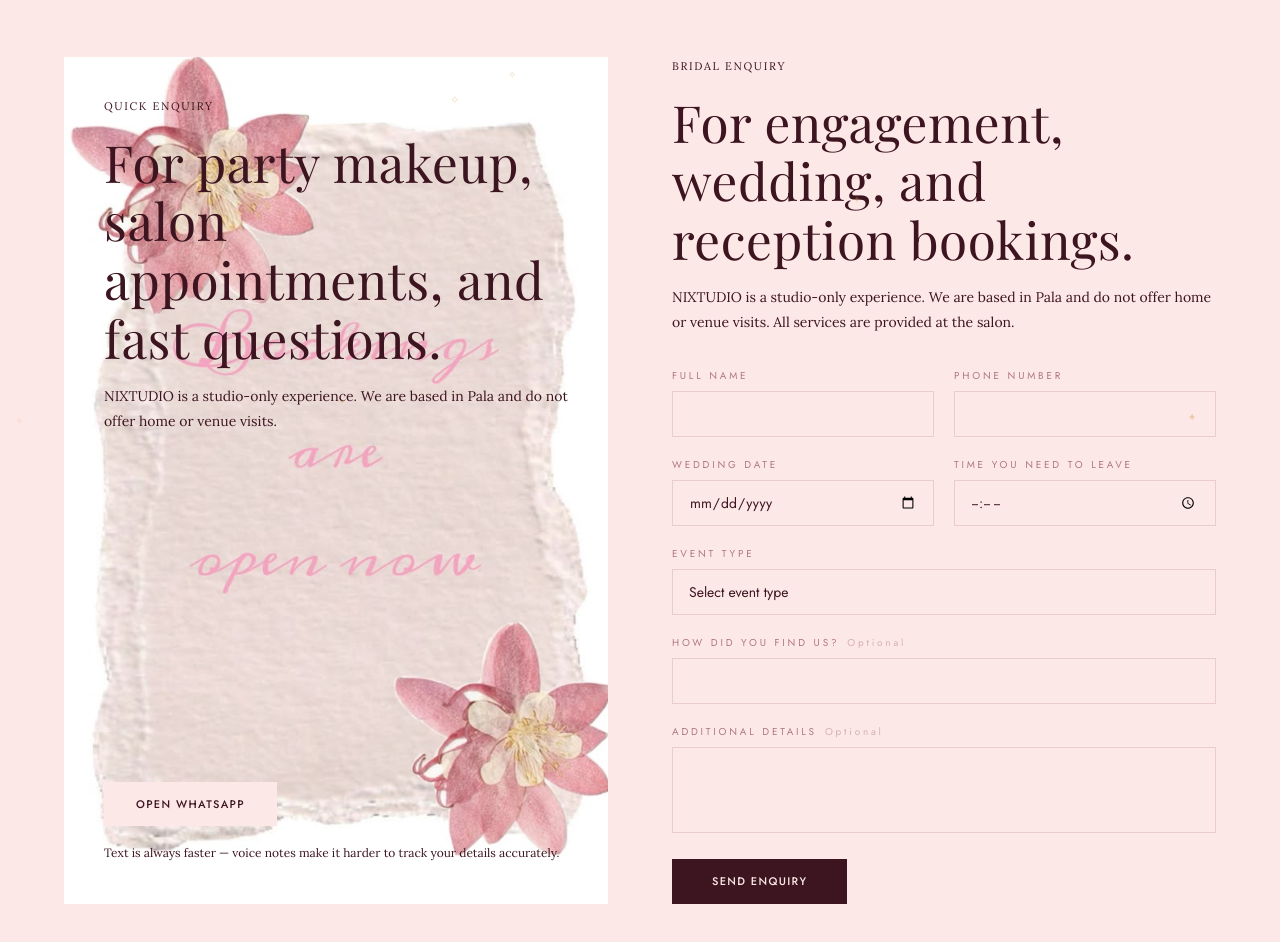
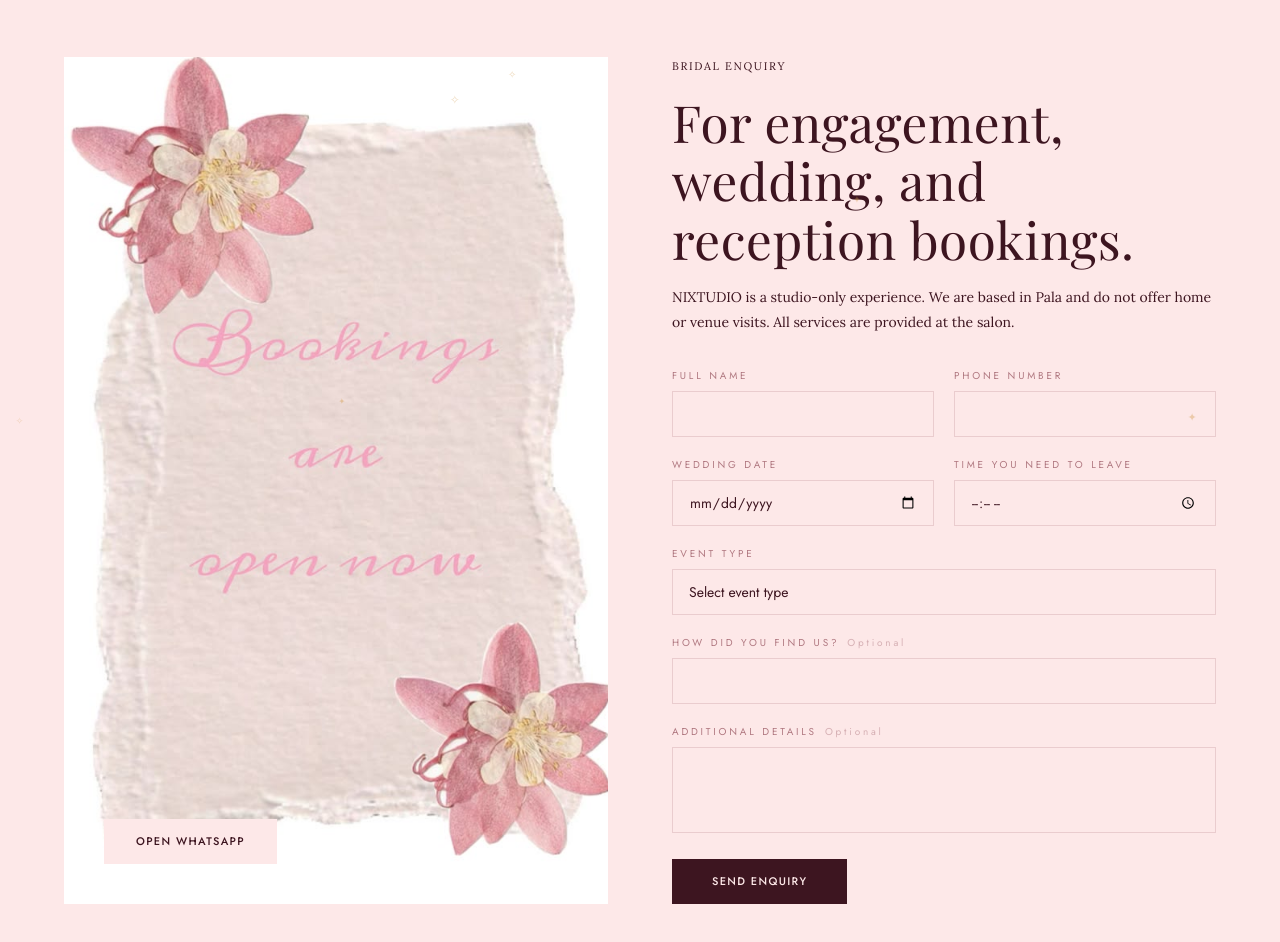
Before and after one commit to amdgzelenzin-crypto/zelenz, a Next.js app: page /contact in a window 1280 px wide. Shown: the part 320-1262 px from the top of the page. Built offline with nearby package versions, Linux system fonts and the light colour scheme.

Commit message:
refactor: remove text overlays from booking image, keep only WhatsApp button

```diff
--- a/app/contact/page.tsx
+++ b/app/contact/page.tsx
@@ -114,7 +114,7 @@
           <div className="grid grid-cols-1 lg:grid-cols-2 gap-10 lg:gap-16">
             {/* LEFT — WHATSAPP */}
             <FadeUp>
-              <div className="relative p-8 lg:p-10 text-parchment h-full flex flex-col justify-between overflow-hidden">
+              <div className="relative p-8 lg:p-10 h-full flex flex-col justify-end overflow-hidden min-h-[400px]">
                 {/* Background Image */}
                 <div className="absolute inset-0 z-0">
                   <img
@@ -128,18 +128,7 @@
                     }}
                   />
                 </div>
-                {/* Content */}
-                <div className="relative z-10">
-                  <p className="text-[11px] font-sans font-medium tracking-[0.15em] uppercase text-parchment/50 mb-4">
-                    Quick Enquiry
-                  </p>
-                  <h2 className="font-serif font-light text-parchment text-2xl lg:text-3xl mb-4">
-                    For party makeup, salon appointments, and fast questions.
-                  </h2>
-                  <p className="font-sans text-parchment/60 text-sm mb-8">
-                    NIXTUDIO is a studio-only experience. We are based in Pala and do not offer home or venue visits.
-                  </p>
-                </div>
+                {/* Button only */}
                 <div className="relative z-10">
                   <a
                     href="https://wa.me/917034726407?text=Hi%2C%20I%27d%20like%20to%20enquire%20about%20your%20services."
@@ -150,9 +139,6 @@
                   >
                     Open WhatsApp
                   </a>
-                  <p className="font-sans text-xs text-parchment/40 mt-4">
-                    Text is always faster — voice notes make it harder to track your details accurately.
-                  </p>
                 </div>
               </div>
             </FadeUp>
```
